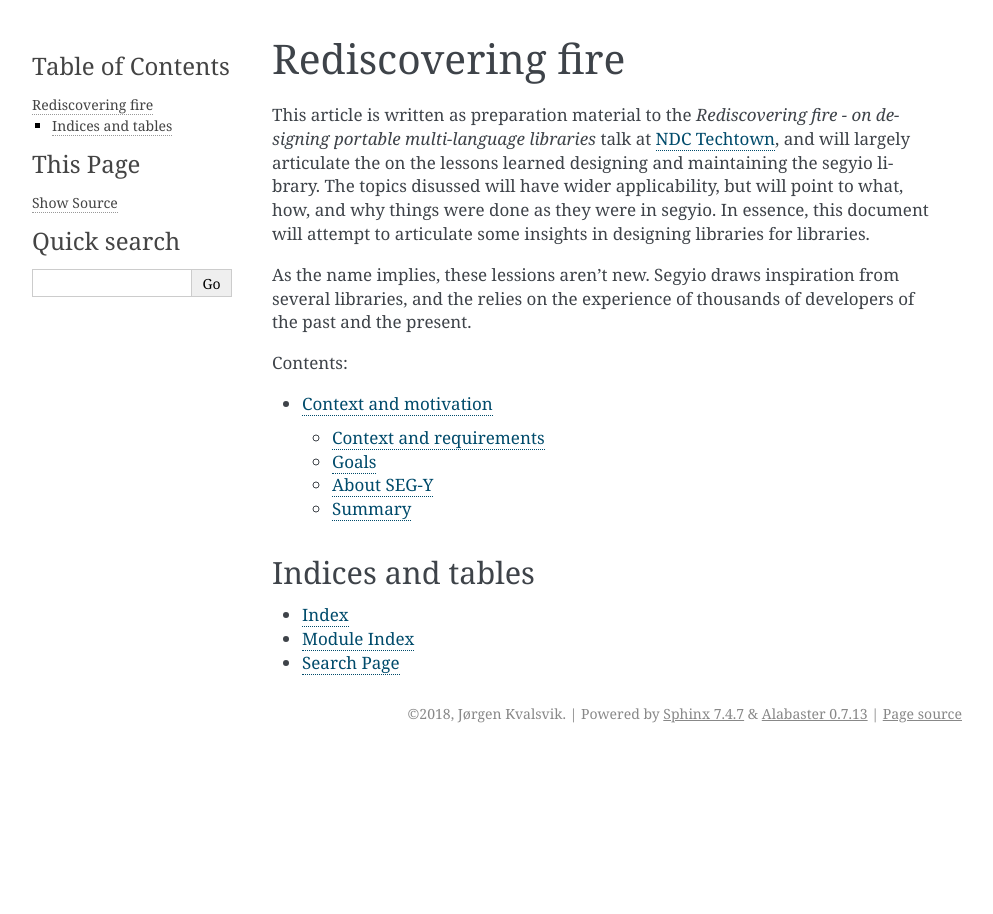
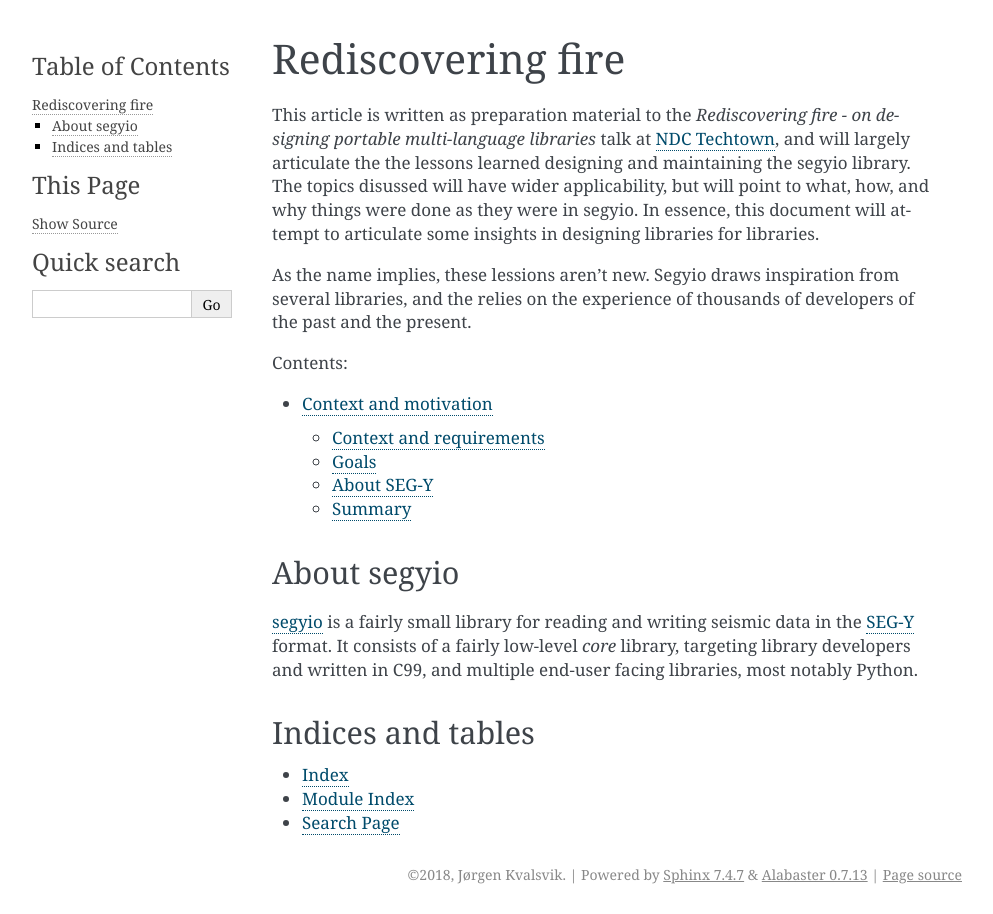
Before and after one commit to jokva/talks, a Sphinx documentation site: the page built from rediscovering-fire/source/index.rst, in a window 1280 px wide. Shown: the whole page, without its empty margins (148-1141 px from the left). Built offline with Sphinx 7.4.7, drawn with Linux system fonts in a browser that asks for light colours.

Commit message:
Add about section, re-use common external refs

```diff
--- a/rediscovering-fire/source/index.rst
+++ b/rediscovering-fire/source/index.rst
@@ -5,11 +5,11 @@ Rediscovering fire
 This article is written as preparation material to the *Rediscovering fire - on
 designing portable multi-language libraries* talk at `NDC Techtown
 <https://ndctechtown.com/talk/rediscovering-fire-on-designing-portable-multi-language-libraries/>`_,
-and will largely articulate the on the lessons learned designing and
-maintaining the segyio library. The topics disussed will have wider
-applicability, but will point to what, how, and why things were done as they
-were in segyio. In essence, this document will attempt to articulate some
-insights in designing libraries for libraries.
+and will largely articulate the the lessons learned designing and maintaining
+the segyio library. The topics disussed will have wider applicability, but will
+point to what, how, and why things were done as they were in segyio. In
+essence, this document will attempt to articulate some insights in designing
+libraries for libraries.
 
 As the name implies, these lessions aren't new. Segyio draws inspiration from
 several libraries, and the relies on the experience of thousands of developers
@@ -21,6 +21,16 @@ of the past and the present.
 
    context
 
+About segyio
+============
+segyio_ is a fairly small library for reading and writing seismic data in the
+SEG-Y_ format. It consists of a fairly low-level *core* library, targeting
+library developers and written in C99, and multiple end-user facing libraries,
+most notably Python.
+
+.. _segyio: https://github.com/statoil/segyio
+.. _SEG-Y: https://en.wikipedia.org/wiki/SEG-Y
+.. _numpy: http://www.numpy.org/
 
 Indices and tables
 ==================
```
Also changed, not shown: rediscovering-fire/source/context.rst (+11 -10 lines).
